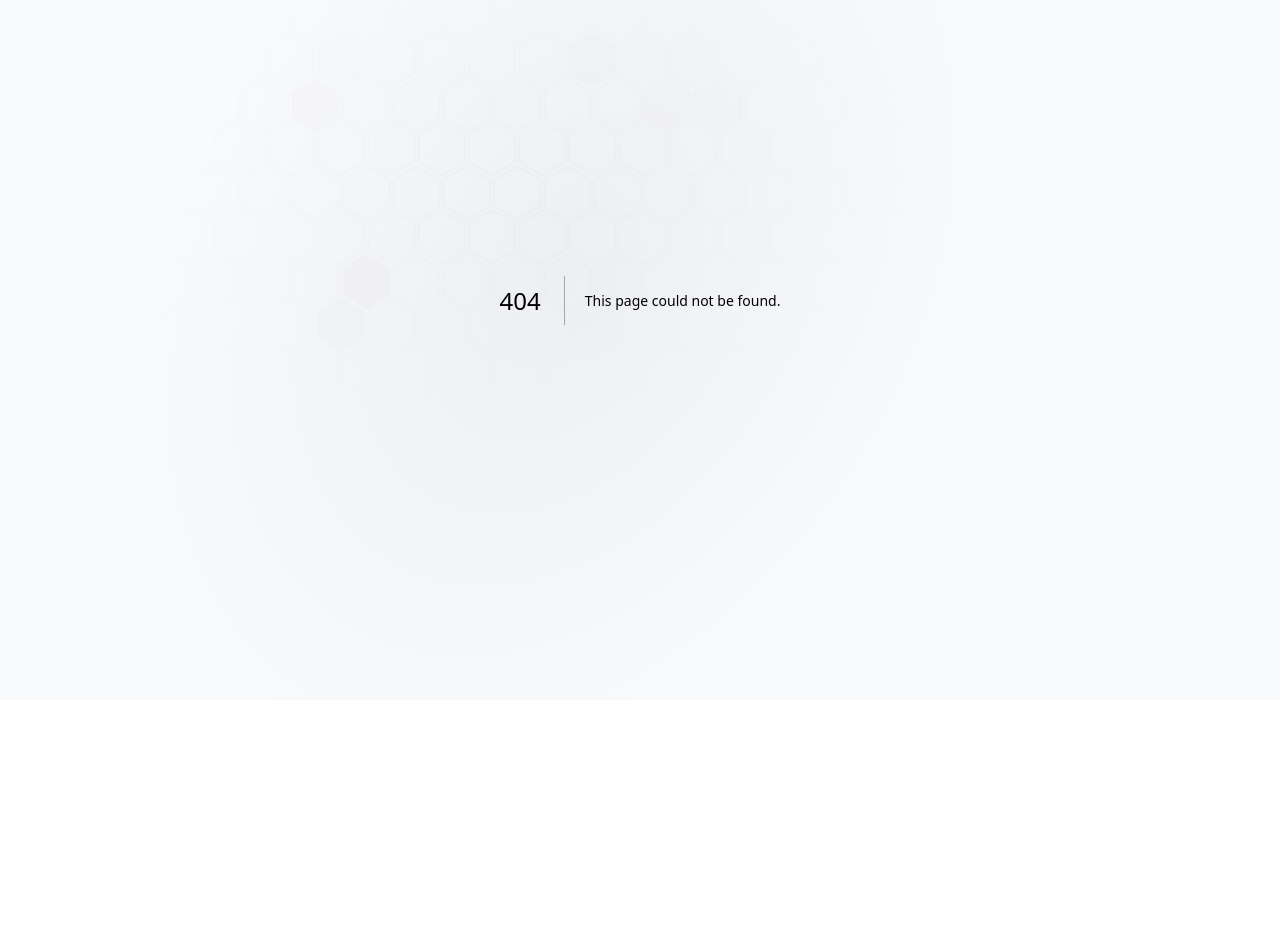
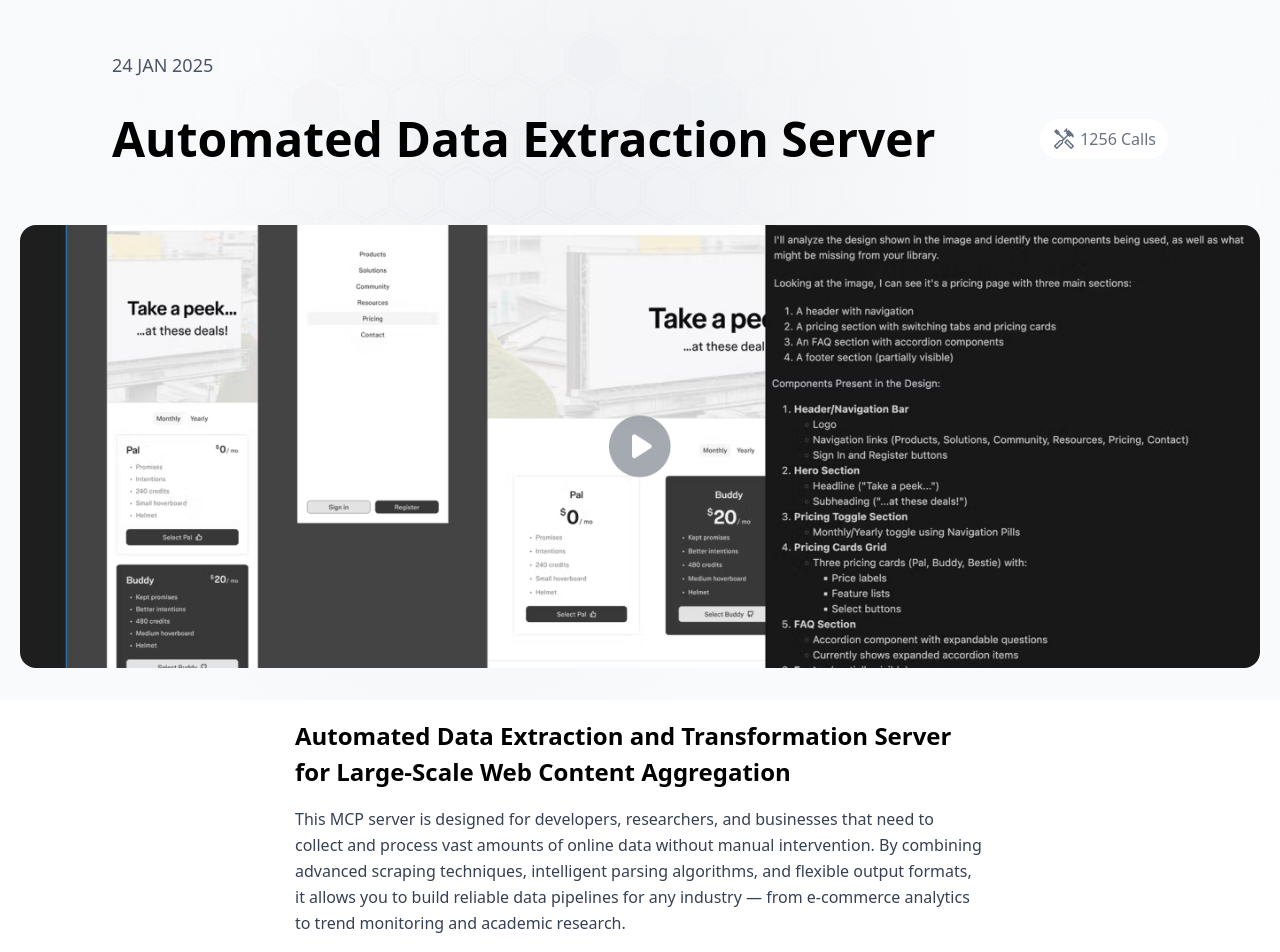
Before and after one commit to thecurioussailor/cammand-hive, a Next.js app: page /showcase/1 in a window 1280 px wide. Before the commit this address had no page. Shown: the part 100-1052 px from the top of the page. Before the commit the page ends 800 px from the top, so only its background shows below. Built offline with nearby package versions, Linux system fonts and the light colour scheme.

Commit message:
added showcase dynamic pages

```diff
--- a/app/myservers/page.tsx
+++ b/app/myservers/page.tsx
@@ -7,26 +7,6 @@ const servers = new Array(6).fill({
   totalCalls: "1,256",
   invocations: "1,256",
 });
-
-const StatSparkline = () => (
-  <div className="h-[44px] w-full rounded-md border border-gray-200 bg-white px-2 py-1">
-    <svg viewBox="0 0 100 40" className="h-full w-full">
-      <polyline
-        fill="none"
-        stroke="#FDB022"
-        strokeWidth="2"
-        points="0,30 15,26 25,28 35,18 45,22 55,16 65,26 75,20 85,23 100,22"
-      />
-      <polyline
-        fill="none"
-        stroke="#3F3F46"
-        strokeOpacity="0.6"
-        strokeWidth="2"
-        points="0,32 15,31 25,29 35,24 45,28 55,26 65,28 75,24 85,26 100,26"
-      />
-    </svg>
-  </div>
-);
 
 const MyServersPage = () => {
   return (
--- /dev/null
+++ b/app/showcase/[id]/page.tsx
@@ -0,0 +1,152 @@
+import Image from "next/image";
+
+const relatedItems = [
+  {
+    id: 1,
+    title: "Image Optimization Tool",
+    description: "Compress and resize images automatically to optimize web performance without losing quality.",
+    calls: "1,256 Calls",
+    image: "/showcase1.svg",
+    category: "Articles for you"
+  },
+  {
+    id: 2,
+    title: "AI Chatbot Builder",
+    description: "Build and customize AI-powered chatbots to handle customer queries in real time.",
+    calls: "1,256 Calls",
+    image: "/showcase2.svg",
+    category: "The Future of Artificial Intelligence in Cybersecurity"
+  },
+  {
+    id: 3,
+    title: "Data Visualization Dashboard",
+    description: "Transform raw data into interactive charts and graphs for better decision making.",
+    calls: "1,256 Calls",
+    image: "/showcase3.svg",
+    category: "Thursday, Feb 17"
+  },
+  {
+    id: 4,
+    title: "Social Media Scheduler",
+    description: "Plan, schedule, and publish posts across multiple platforms with one click.",
+    calls: "1,256 Calls",
+    image: "/showcase6.svg",
+    category: "The only way to get your content out"
+  }
+];
+
+const ShowcaseDetailPage = () => {
+  return (
+    <div className="min-h-screen pt-[72px] flex flex-col gap-20 items-center">
+      {/* Main Content */}
+      <div className="px-5 pt-20 flex flex-col gap-20">
+        <div className="flex flex-col gap-[50px]">
+            <div className="flex flex-col gap-6 px-[92px]">
+                <div className="text-[18px] text-gray-600">
+                    24 JAN 2025
+                </div>
+                <div className="flex items-center justify-between gap-3">
+                    <h1 className="text-[48px] font-semibold text-black">
+                        Automated Data Extraction Server
+                    </h1>
+                    <div className="flex items-center gap-1 text-[16px] text-gray-500 bg-white rounded-full px-3 py-2">
+                        <Image
+                        src="/callstool.svg"
+                        alt="calls"
+                        width={24}
+                        height={24}
+                        />
+                        1256 Calls
+                    </div>
+                </div>
+            </div>
+            <div className="w-full">
+                <Image
+                src="/showcaseitem.png"
+                alt="showcase"
+                width={1216}
+                height={500}
+                className="w-full rounded-2xl"
+                />
+            </div>
+            <div className="flex flex-col items-center gap-6 px-[275px]">
+                <div className="flex flex-col max-w-[802px] gap-[50px]">
+                    <div className="flex flex-col gap-4">
+                        <h2 className="text-[24px] text-black font-semibold">
+                            Automated Data Extraction and Transformation Server for Large-Scale Web Content Aggregation
+                        </h2>
+                        <p className="text-gray-700 leading-relaxed text-[16px]">
+                            This MCP server is designed for developers, researchers, and businesses that need to collect and process vast amounts of online data without manual intervention. By combining advanced scraping techniques, intelligent parsing algorithms, and flexible output formats, it allows you to build reliable data pipelines for any industry — from e-commerce analytics to trend monitoring and academic research.
+                        </p>
+                        <p className="text-gray-700 leading-relaxed text-[16px]">
+                            The server is highly configurable, letting you define target sources, extraction rules, scheduling intervals, and data transformations all from a central interface. Once set up, it runs autonomously, ensuring you have fresh, structured data whenever you need it. With built-in safeguards against IP blocking and adaptive rate control, the tool ensures long-term stability for your scraping projects.
+                        </p>
+                    </div>
+                    <div className="flex flex-col gap-4">
+                        <h2 className="text-[24px] text-black font-semibold">How It Works</h2>
+                        <p className="text-[16px] text-gray-700">The server connects to specified URLs, processes HTML or API responses, extracts the required data points using predefined selectors or AI-assisted parsing, and delivers them in your preferred format. With modular architecture, you can add your own processing logic, schedule scrapes, and integrate with third-party tools effortlessly.</p>
+                    </div>
+
+                    <div className="">
+                        <button className="bg-[#FDB022] flex items-center gap-2 text-gray-900 hover:bg-[#FDB022]/80 px-5 py-3 rounded-md font-medium shadow-xs">
+                            Explore Now
+                            <Image
+                                src="/arrow-up-right.svg"
+                                alt="arrow"
+                                width={20}
+                                height={20}
+                            />
+                        </button>
+                    </div>
+                </div>
+            </div>
+        </div>
+        {/* Discover More Section */}
+        <div className="mb-8 w-full px-[92px] flex flex-col gap-[30px]">
+          <div className="flex items-center gap-2">
+            <Image
+              src="/sparkle.svg"
+              alt="sparkles"
+              width={24}
+              height={24}
+            />
+            <h2 className="text-[22px] font-medium text-gray-800">Discover More</h2>
+          </div>
+
+          <div className="grid grid-cols-1 md:grid-cols-2 lg:grid-cols-4 gap-6">
+            {relatedItems.map((item) => (
+              <div key={item.id} className="bg-white rounded-lg border border-gray-200 overflow-hidden hover:shadow-lg transition-shadow">
+                <div className="relative h-32 bg-gradient-to-br from-blue-500 to-purple-600">
+                  <Image
+                    src={item.image}
+                    alt={item.title}
+                    width={300}
+                    height={128}
+                    className="w-full h-full object-cover"
+                  />
+                </div>
+                <div className="p-4">
+                  <div className="flex justify-between items-start gap-2 mb-2">
+                    <h3 className="font-medium text-sm text-gray-900">{item.title}</h3>
+                    <div className="flex items-center gap-1 text-xs text-gray-500 bg-gray-100 rounded-full px-2 py-1 whitespace-nowrap">
+                      <Image
+                        src="/callstool.svg"
+                        alt="calls"
+                        width={12}
+                        height={12}
+                      />
+                      {item.calls}
+                    </div>
+                  </div>
+                  <p className="text-xs text-gray-600 leading-relaxed">{item.description}</p>
+                </div>
+              </div>
+            ))}
+          </div>
+        </div>
+      </div>
+    </div>
+  );
+};
+
+export default ShowcaseDetailPage;
--- a/components/HomePage.tsx
+++ b/components/HomePage.tsx
@@ -91,10 +91,10 @@ const HomePage = () => {
   }, [])
 
   return (
-    <main className="w-[1217px] flex flex-col mx-auto gap-14">
+    <main className="w-[1217px] flex flex-col mx-auto gap-14 mb-10">
       {/* Hero Section */}
       <div className="flex flex-col items-center gap-[60px] pt-[192px] max-w-[1010px] mx-auto">
-        <div className="text-center w-full">
+        <div className="text-center w-[596px]">
           <h1 className="text-[40px] font-semibold text-[#14110E] mb-6">
             Build MCP Server In Minutes
             <span className="text-orange-500">.</span>
@@ -106,7 +106,7 @@ const HomePage = () => {
         </div>
 
         {/* Main input box with integrated controls */}
-        <div className="bg-white rounded-2xl shadow-sm border border-gray-200 max-w-[802px] w-full overflow-hidden relative">
+        <div className="bg-white rounded-2xl shadow-sm border border-gray-200 min-w-[802px] w-full overflow-hidden relative">
           {/* Textarea with typewriting effect */}
           <div className="relative">
             <Textarea
```
Also changed, not shown: public/showcaseitem.png (added).
